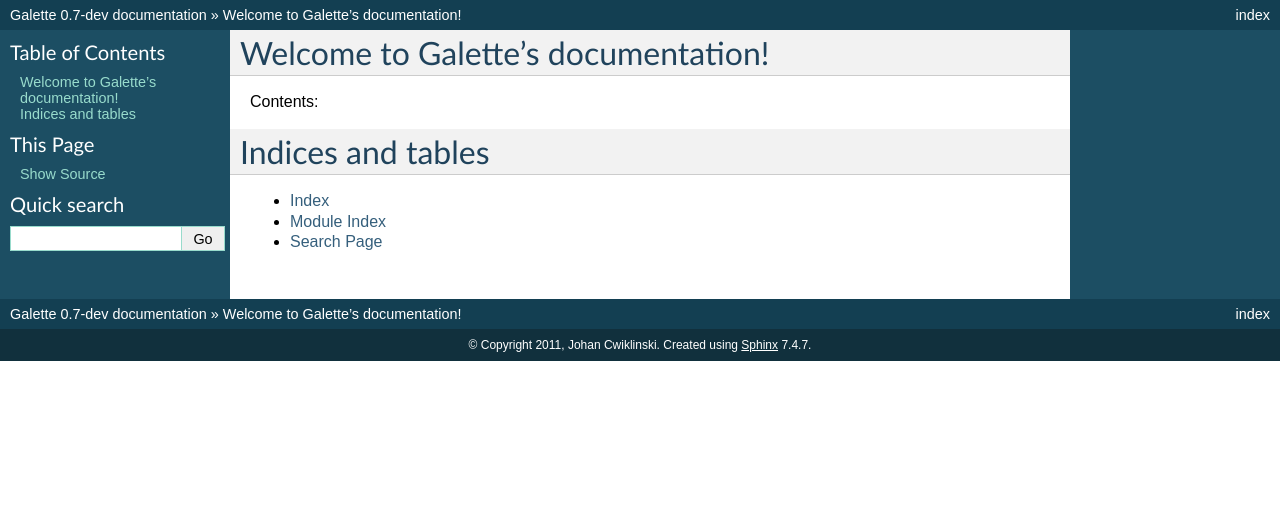
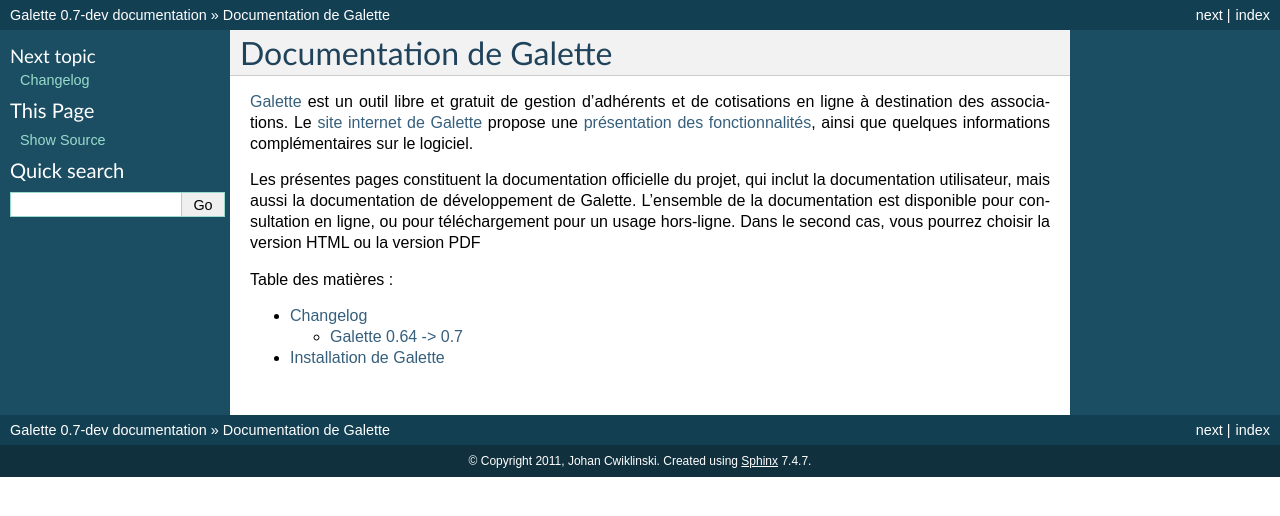
Before and after one commit to galette/galettedoc, a Sphinx documentation site: the page built from source/index.rst, in a window 1280 px wide. Shown: the top 516 px of the page. Built offline with Sphinx 7.4.7, drawn with Linux system fonts in a browser that asks for light colours.

Commit message:
Changelog, page d'accueil

```diff
--- a/source/index.rst
+++ b/source/index.rst
@@ -3,17 +3,21 @@
    You can adapt this file completely to your liking, but it should at least
    contain the root `toctree` directive.
 
-Welcome to Galette's documentation!
-===================================
+Documentation de Galette
+========================
 
-Contents:
+`Galette <http://galette.tuxfamily.org>`_ est un outil libre et gratuit de gestion d'adhérents et de cotisations en ligne à destination des associations. Le `site internet de Galette <http://galette.tuxfamily.org>`_ propose une `présentation des fonctionnalités <http://galette.tuxfamily.org/fr/doku.php?id=apropos>`_, ainsi que quelques informations complémentaires sur le logiciel.
+
+.. todo::
+
+   ajouter les liens vers les différentes versions de la documentation
+
+Les présentes pages constituent la documentation officielle du projet, qui inclut la documentation utilisateur, mais aussi la documentation de développement de Galette. L'ensemble de la documentation est disponible pour consultation en ligne, ou pour téléchargement pour un usage hors-ligne. Dans le second cas, vous pourrez choisir la version HTML ou la version PDF
+
+Table des matières :
 
 .. toctree::
    :maxdepth: 2
 
-Indices and tables
-==================
-
-* :ref:`genindex`
-* :ref:`modindex`
-* :ref:`search`
+   changelog.rst
+   installation/installation.rst
--- /dev/null
+++ b/source/installation/installation.rst
@@ -0,0 +1,5 @@
+=======================
+Installation de Galette
+=======================
+
+L'installation de Galette...
```
Also changed, not shown: source/changelog.rst (added, +66 -0 lines).
